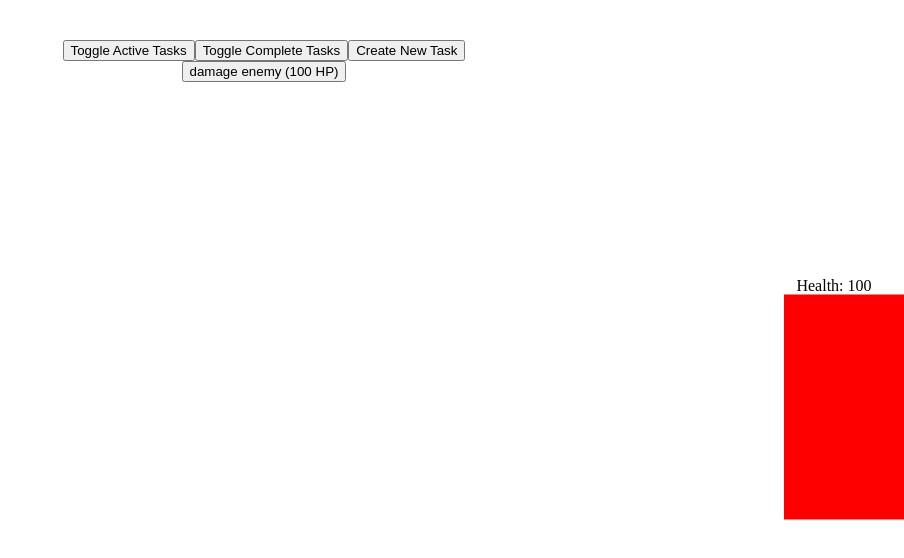
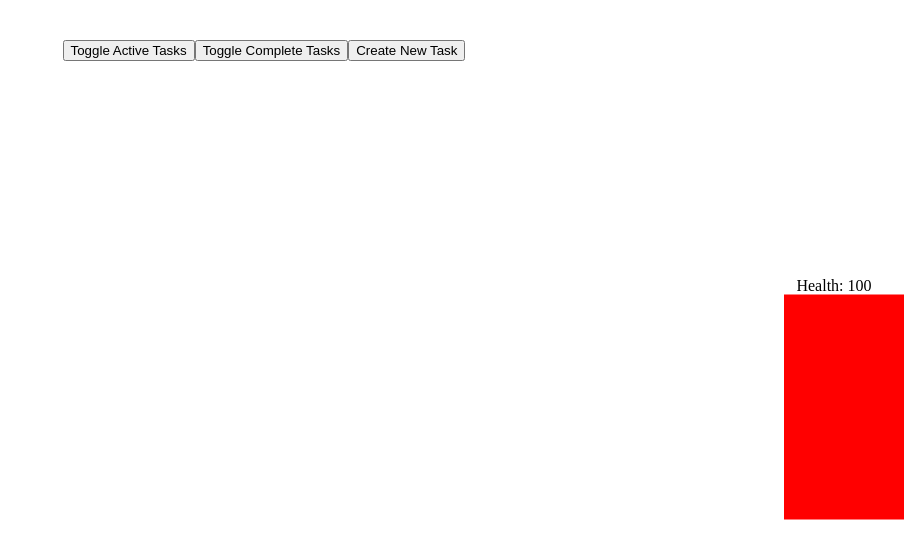
Before and after one commit to QuestlineDJ/task-knight, a React (Vite) app: page / in a window 1280 px wide. Shown: the top 558 px of the page, without its empty margins (376-1280 px from the left). Built offline with nearby package versions, Linux system fonts and the light colour scheme.

Commit message:
Some fixes

```diff
--- a/src/TaskSystem.tsx
+++ b/src/TaskSystem.tsx
@@ -84,7 +84,7 @@ export function TaskMaster() {
     <div>
       <div className="enemy-container">
         Health: {enemyHealth}
-        {enemyHealth >= 0 && <img src={redDot} alt="Enemy Indicator" />}
+        {enemyHealth > 1 && <img src={redDot} alt="Enemy Indicator" />}
       </div>
 
       <button type="button" onClick={() => setShowActive(!showActive)}>
--- a/src/main.tsx
+++ b/src/main.tsx
@@ -6,6 +6,5 @@ import EnemyDamage from "./EnemyDamage";
 ReactDOM.createRoot(document.getElementById("root") as HTMLElement).render(
   <React.StrictMode>
     <TaskMaster />
-    <EnemyDamage />
   </React.StrictMode>
 );
```
